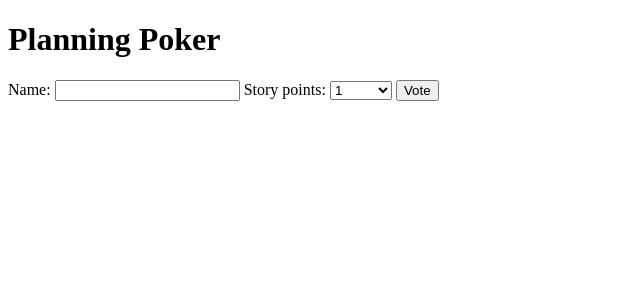
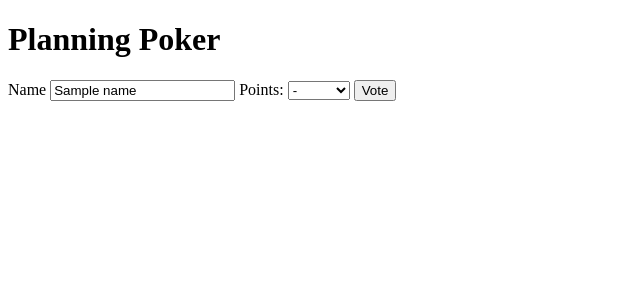
Before and after one commit to piotr-sobieraj/planning-poker, a Flask app: template templates/client_form.html in a window 1280 px wide. Shown: the top 300 px of the page, without its empty margins (0-640 px from the left). Run offline with Flask 3, Linux system fonts and the light colour scheme; the template is opened without the code that fills it: most values are stand-ins (such as "Sample title", 1, 10 or a date in 2020).

Commit message:
Dodanie sesji klienta

```diff
--- a/main.py
+++ b/main.py
@@ -1,6 +1,7 @@
-from flask import Flask, jsonify, redirect, render_template, request, url_for
+from flask import Flask, jsonify, redirect, render_template, request, session, url_for
 
 app = Flask(__name__)
+app.secret_key = 'team42'  # Klucz do sesji
 
 # Lista do przechowywania wyników
 results = []
@@ -12,12 +13,17 @@ def client_form():
     name = request.form.get('name')
     points = request.form.get('points')
 
+    if name:
+      session['name'] = name  # Zapisanie imienia w sesji
+
     if name and points:
       results.append({'name': name, 'points': points})
 
     return redirect(url_for('client_form'))
 
-  return render_template('client_form.html')
+  # Pobranie imienia z sesji, jeśli jest
+  name_in_session = session.get('name', '')
+  return render_template('client_form.html', name=name_in_session)
 
 # Widok do zbierania wyników
 @app.route('/results', methods=['GET'])
@@ -37,7 +43,5 @@ def reset():
   return redirect(url_for('results_view'))
 
 
-
-
 if __name__ == '__main__':
   app.run(host='0.0.0.0', port=5000)
--- a/templates/client_form.html
+++ b/templates/client_form.html
@@ -9,11 +9,12 @@
 
     <!-- Formularz do wprowadzania imienia i liczby punktów -->
     <form method="POST" action="/">
-        <label for="name">Name:</label>
-        <input type="text" id="name" name="name" required>
+        <label for="name">Name</label>
+        <input type="text" id="name" name="name" value="{{ name }}" required>
 
-        <label for="points">Story points:</label>
+        <label for="points">Points:</label>
         <select id="points" name="points" required>
+            <option value="None">-</option>
             <option value="1">1</option>
             <option value="2">2</option>
             <option value="3">3</option>
@@ -21,8 +22,8 @@
             <option value="8">8</option>
             <option value="13">13</option>
             <option value="21">21</option>
-            <option value="100">100</option>
-            <option value="Coffee">Coffee</option>
+            <option value="21">100</option>
+            <option value="21">Coffee</option>
 
         </select>
 
```
